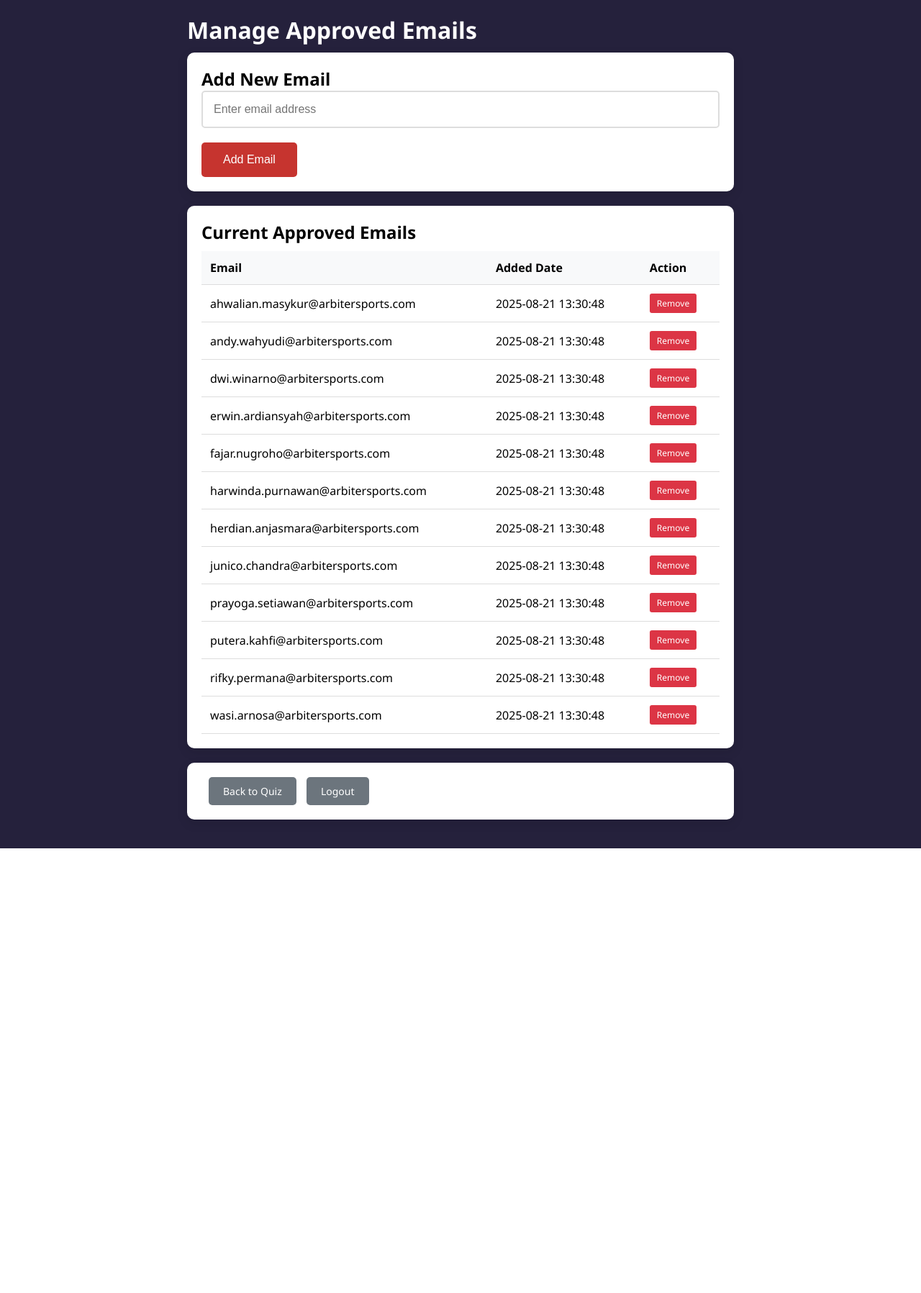
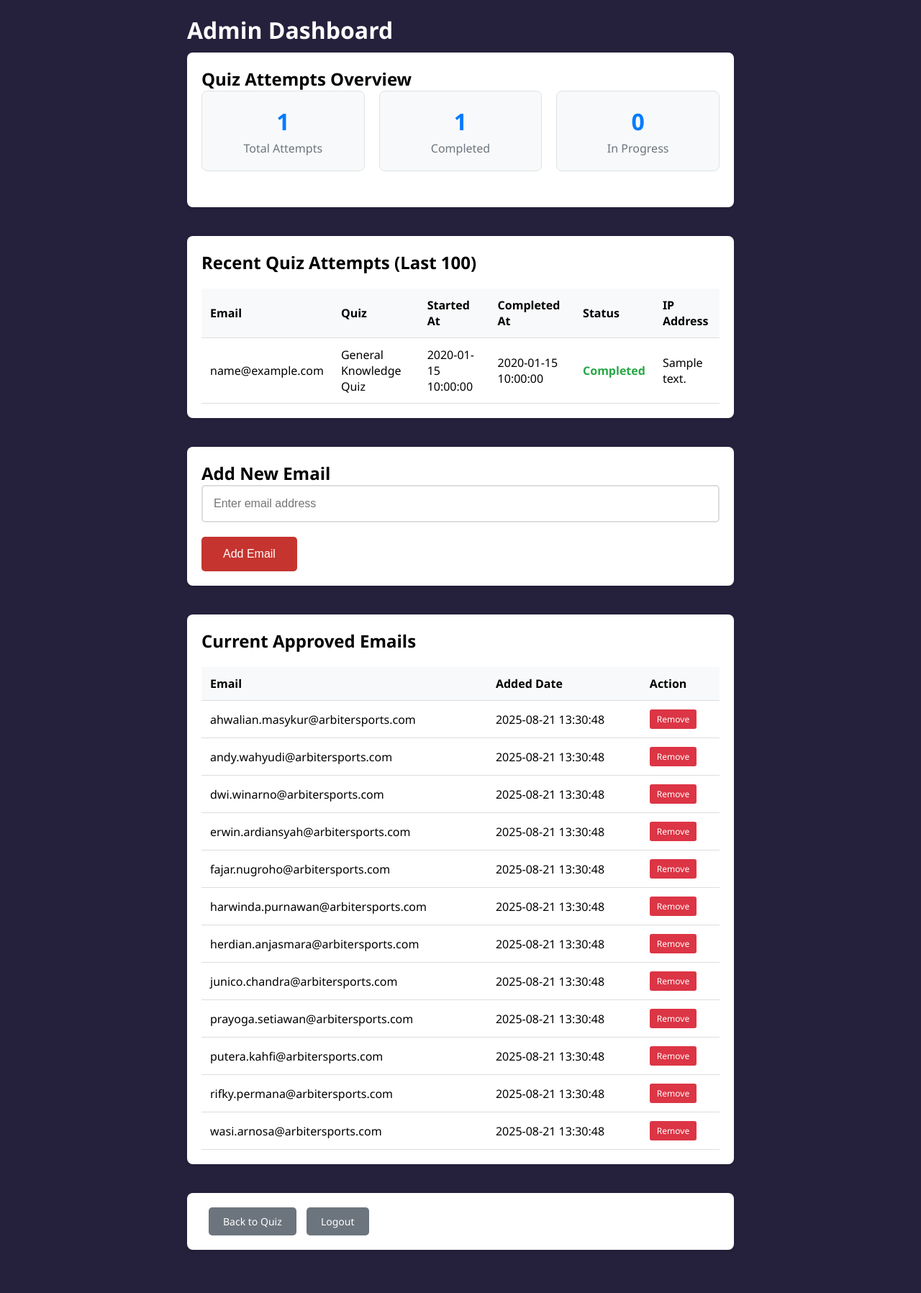
Before and after one commit to andywahyudi/quiz-dashboard, a PHP site: page /admin.php in a window 1280 px wide. Shown: the whole page at 72% size. Before the commit the page ends 1179 px from the top, so only its background shows below. Run offline with PHP 8.4, Linux system fonts and the light colour scheme; the visitor is signed in with stand-in values (Sample User, id 1); data comes from the database, SQL or seed files in the repository; tables that the repository leaves empty hold one stand-in row (values such as "Sample post").

Commit message:
display result

```diff
--- a/admin.php
+++ b/admin.php
@@ -72,20 +72,164 @@
 $stmt = $db->prepare("SELECT * FROM approved_emails ORDER BY email");
 $stmt->execute();
 $approvedEmails = $stmt->fetchAll();
+
+// Get quiz attempts with user and quiz information
+$stmt = $db->prepare("
+    SELECT
+        qa.id,
+        u.email,
+        q.title as quiz_title,
+        qa.started_at,
+        qa.completed_at,
+        qa.ip_address,
+        CASE
+            WHEN qa.completed_at IS NOT NULL THEN 'Completed'
+            ELSE 'In Progress'
+        END as status
+    FROM quiz_attempts qa
+    LEFT JOIN users u ON qa.user_id = u.id
+    LEFT JOIN quizzes q ON qa.quiz_id = q.id
+    ORDER BY qa.started_at DESC
+    LIMIT 100
+");
+$stmt->execute();
+$quizAttempts = $stmt->fetchAll();
+
+// Get quiz attempts statistics
+$stmt = $db->prepare("
+    SELECT
+        COUNT(*) as total_attempts,
+        COUNT(CASE WHEN completed_at IS NOT NULL THEN 1 END) as completed_attempts,
+        COUNT(CASE WHEN completed_at IS NULL THEN 1 END) as incomplete_attempts
+    FROM quiz_attempts
+");
+$stmt->execute();
+$stats = $stmt->fetch();
 ?>
 <!DOCTYPE html>
 <html>
 <head>
-    <title>Manage Approved Emails</title>
+    <title>Admin Dashboard</title>
     <link rel="stylesheet" href="assets/style.css">
+    <style>
+        .stats-grid {
+            display: grid;
+            grid-template-columns: repeat(auto-fit, minmax(200px, 1fr));
+            gap: 20px;
+            margin-bottom: 30px;
+        }
+        .stat-card {
+            background: #f8f9fa;
+            padding: 20px;
+            border-radius: 8px;
+            text-align: center;
+            border: 1px solid #dee2e6;
+        }
+        .stat-number {
+            font-size: 2em;
+            font-weight: bold;
+            color: #007bff;
+        }
+        .stat-label {
+            color: #6c757d;
+            margin-top: 5px;
+        }
+        .admin-table {
+            width: 100%;
+            border-collapse: collapse;
+            margin-top: 20px;
+        }
+        .admin-table th,
+        .admin-table td {
+            padding: 12px;
+            text-align: left;
+            border-bottom: 1px solid #ddd;
+        }
+        .admin-table th {
+            background-color: #f8f9fa;
+            font-weight: bold;
+        }
+        .status-completed {
+            color: #28a745;
+            font-weight: bold;
+        }
+        .status-progress {
+            color: #ffc107;
+            font-weight: bold;
+        }
+        .admin-section {
+            margin-bottom: 40px;
+            padding: 20px;
+            background: #fff;
+            border-radius: 8px;
+            box-shadow: 0 2px 4px rgba(0,0,0,0.1);
+        }
+    </style>
 </head>
 <body>
     <div class="container">
-        <h1>Manage Approved Emails</h1>
+        <h1>Admin Dashboard</h1>
 
         <?php if ($message): ?>
             <div class="success"><?php echo htmlspecialchars($message); ?></div>
         <?php endif; ?>
+
+        <!-- Quiz Attempts Statistics -->
+        <div class="admin-section">
+            <h2>Quiz Attempts Overview</h2>
+            <div class="stats-grid">
+                <div class="stat-card">
+                    <div class="stat-number"><?php echo $stats['total_attempts']; ?></div>
+                    <div class="stat-label">Total Attempts</div>
+                </div>
+                <div class="stat-card">
+                    <div class="stat-number"><?php echo $stats['completed_attempts']; ?></div>
+                    <div class="stat-label">Completed</div>
+                </div>
+                <div class="stat-card">
+                    <div class="stat-number"><?php echo $stats['incomplete_attempts']; ?></div>
+                    <div class="stat-label">In Progress</div>
+                </div>
+            </div>
+        </div>
+
+        <!-- Quiz Attempts Table -->
+        <div class="admin-section">
+            <h2>Recent Quiz Attempts (Last 100)</h2>
+            <table class="admin-table">
+                <thead>
+                    <tr>
+                        <th>Email</th>
+                        <th>Quiz</th>
+                        <th>Started At</th>
+                        <th>Completed At</th>
+                        <th>Status</th>
+                        <th>IP Address</th>
+                    </tr>
+                </thead>
+                <tbody>
+                    <?php foreach ($quizAttempts as $attempt): ?>
+                        <tr>
+                            <td><?php echo htmlspecialchars($attempt['email'] ?? 'Unknown'); ?></td>
+                            <td><?php echo htmlspecialchars($attempt['quiz_title'] ?? 'Unknown Quiz'); ?></td>
+                            <td><?php echo htmlspecialchars($attempt['started_at']); ?></td>
+                            <td><?php echo $attempt['completed_at'] ? htmlspecialchars($attempt['completed_at']) : '-'; ?></td>
+                            <td>
+                                <span class="<?php echo $attempt['status'] === 'Completed' ? 'status-completed' : 'status-progress'; ?>">
+                                    <?php echo htmlspecialchars($attempt['status']); ?>
+                                </span>
+                            </td>
+                            <td><?php echo htmlspecialchars($attempt['ip_address']); ?></td>
+                        </tr>
+                    <?php endforeach; ?>
+                    <?php if (empty($quizAttempts)): ?>
+                        <tr>
+                            <td colspan="6" style="text-align: center; color: #6c757d;">No quiz attempts found</td>
+                        </tr>
+                    <?php endif; ?>
+                </tbody>
+            </table>
+        </div>
 
         <div class="admin-section">
             <h2>Add New Email</h2>
```
